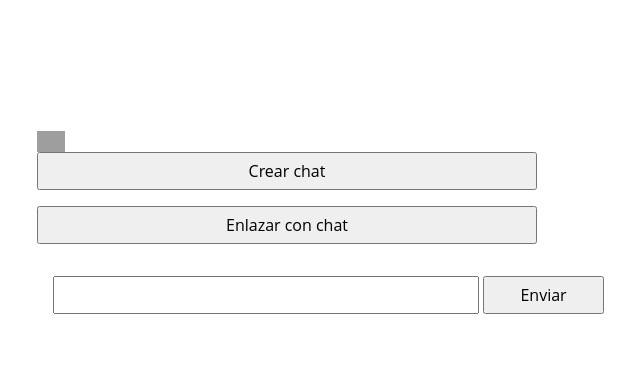
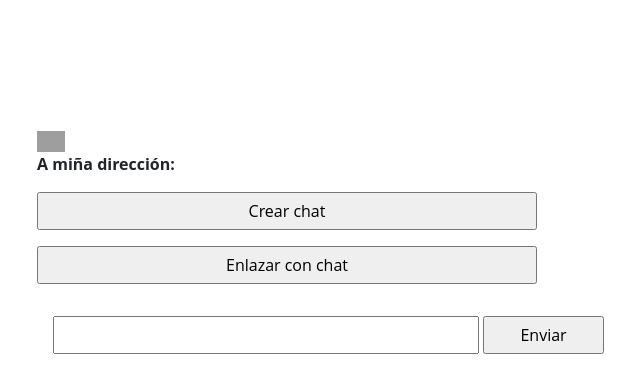
Before and after one commit to MrLouzao/blockchain-gal-chat, a website: page app/index.html in a window 1280 px wide. Shown: the whole page, without its empty margins (283-923 px from the left). Drawn offline with nearby package versions, Linux system fonts and the light colour scheme; grey boxes are pictures that could not be loaded; files whose address does not match are found by name.

Commit message:
Display in-use address

```diff
--- a/app/index.html
+++ b/app/index.html
@@ -15,6 +15,9 @@
 
 
   <div id="container-content">
+    <div>
+      <p><strong>A miña dirección: <span id="my-address"></span></strong></p>
+    </div>
 
     <div id="actions">
         <p>
--- a/app/scripts/index.js
+++ b/app/scripts/index.js
@@ -47,6 +47,7 @@ const App = {
       accounts = accs
       account = accounts[0]
       console.log("Current account: " + account);
+      document.getElementById("my-address").innerText = account;
     })
 
   },
```
